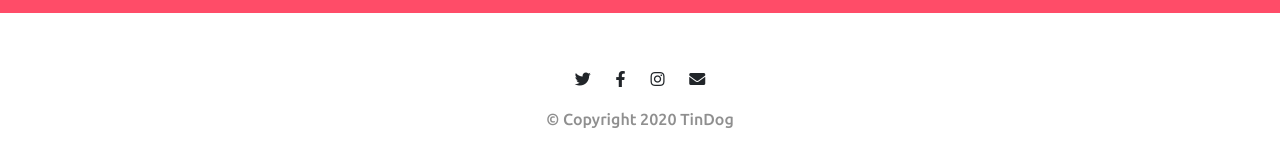
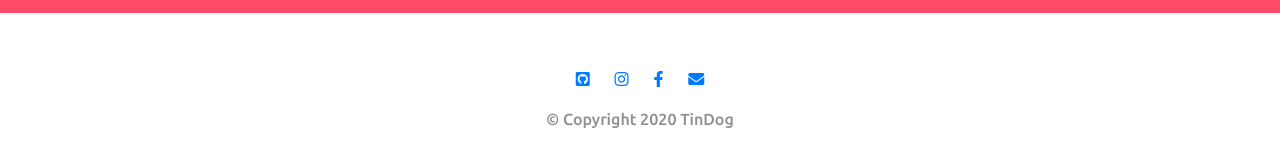
Before and after one commit to c-120112/TinDog_mockup, a plain HTML site: page index.html in a window 1280 px wide. Shown: the part 2925-3085 px from the top of the page. Drawn offline with nearby package versions, Linux system fonts and the light colour scheme.

Commit message:
Updated Footer Icons

```diff
--- a/index.html
+++ b/index.html
@@ -230,10 +230,10 @@
   <footer class="white-section" id="footer">
     <div class="container-fluid">
 
-      <i class="social-icon fab fa-twitter"></i>
-      <i class="social-icon fab fa-facebook-f"></i>
-      <i class="social-icon fab fa-instagram"></i>
-      <i class="social-icon fas fa-envelope"></i>
+      <a href= "https://github.com/c-120112"><i class="social-icon fab fa-github-square"></i></a>
+      <a href="https://www.instagram.com/cory120112/"><i class="social-icon fab fa-instagram"></i></a>
+      <a href="https://www.facebook.com/cory.rs.7"><i class="social-icon fab fa-facebook-f"></i></a>
+      <a class="link" href="mailto:coryrischsmith1201@gmail.com"><i class="social-icon fas fa-envelope"></i></a>
       <p class="copyright">© Copyright 2020 TinDog</p>
     </div>
 
```
